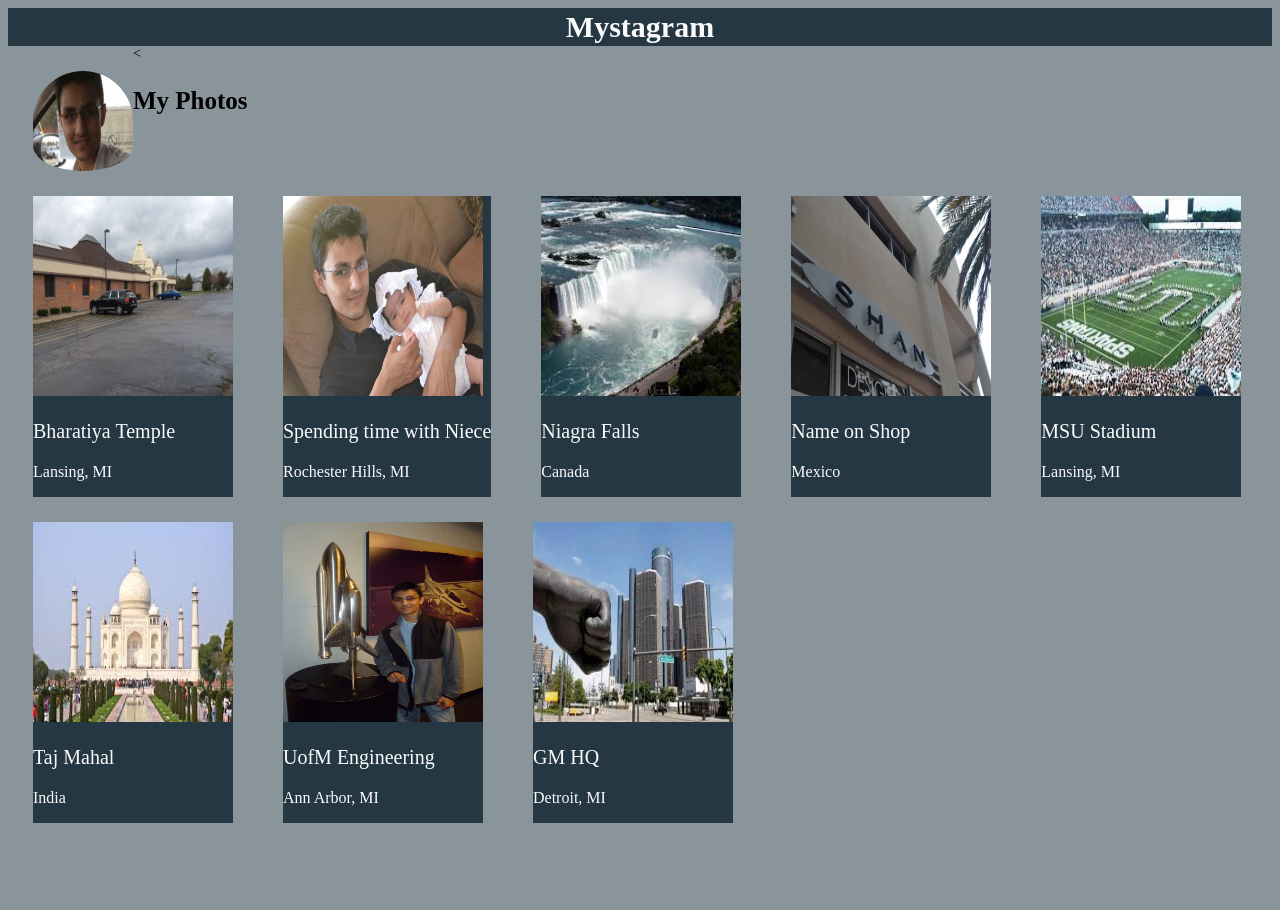
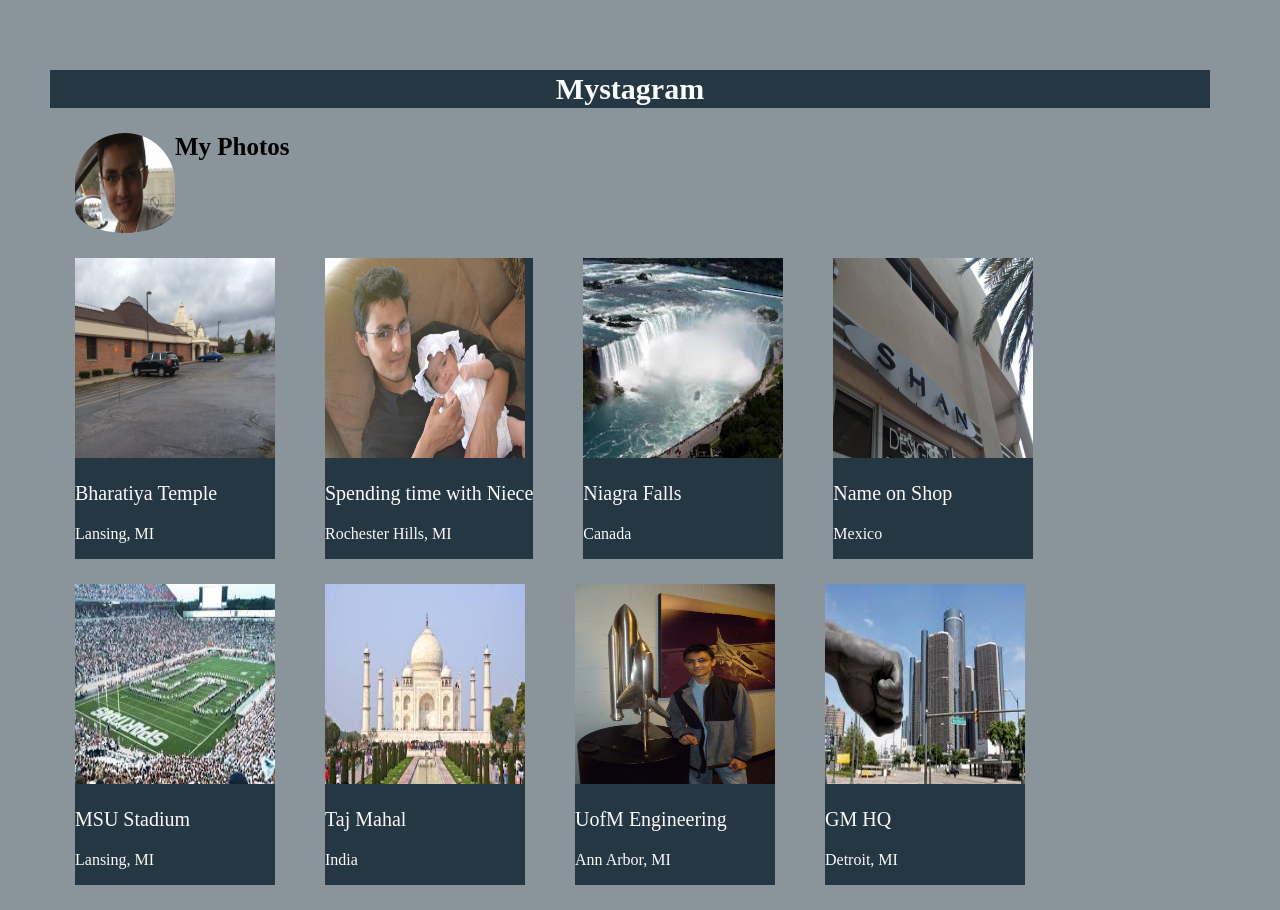
Before and after one commit to shahshan/TC349, a plain HTML site: page week3/Mystagram.html in a window 1280 px wide. Before the commit the page ends 848 px from the top, so only its background shows below. Drawn offline with Linux system fonts and the light colour scheme.

```diff
--- a/week3/mystagram.css
+++ b/week3/mystagram.css
@@ -2,6 +2,8 @@ body {
 	font-family:Times New Roman,Serif;
 	font-size: 14px;
 	background: #8A949B;
+	margin: 5em;
+	margin-left: 50px;
 
 }
 
```
Also changed, not shown: week3/Mystagram.html (+1 -1 lines).
